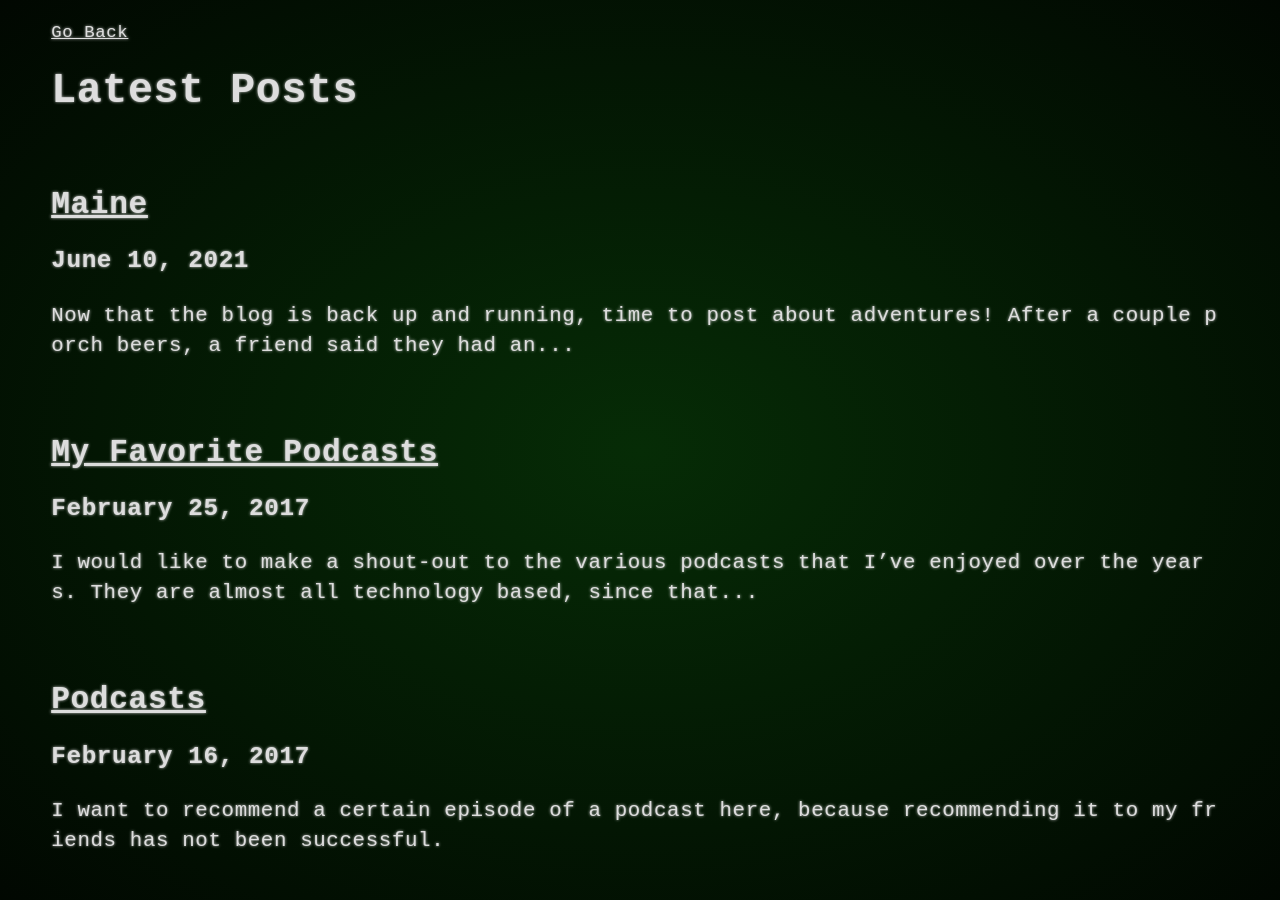
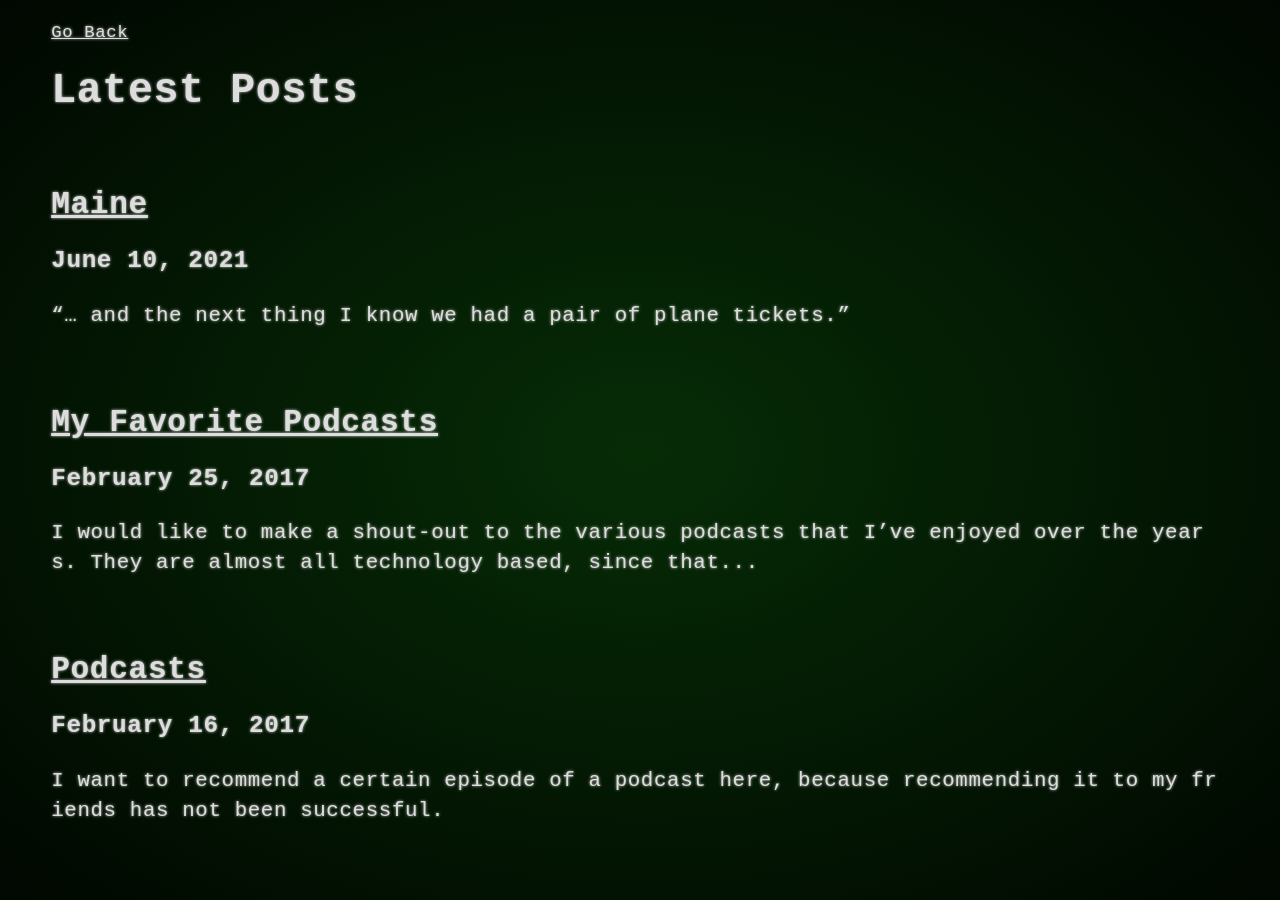
Before and after one commit to smwa/smwa.github.io, a Jekyll site: the page built from blog.html, in a window 1280 px wide and 900 px high. Built offline with Jekyll 4.4.1, drawn with Linux system fonts in a browser that asks for light colours; some of the changed lines change nothing that is shown.

Commit message:
Maine post

```diff
--- a/_posts/2021-06-10-Maine.md
+++ b/_posts/2021-06-10-Maine.md
@@ -2,7 +2,9 @@
 layout: post
 title: Maine
 ---
-Now that the blog is back up and running, time to post about adventures! After a couple porch beers, a friend said they had an itch to get away and they asked where I would go. I said Maine. Why? I'm not sure. I've heard it's pretty, that there's cliff diving, friendly people, and the ocean! I checked the weather for that weekend, and the next thing I know we had a pair of plane tickets.
+*"... and the next thing I know we had a pair of plane tickets."*
+
+Time to post about adventures! After a couple porch beers, a friend said they had an itch to get away and they asked where I would go. I said Maine. Why? I'm not sure. I've heard it's pretty, that there's cliff diving, friendly people, and the ocean! I checked the weather for that weekend, and the next thing I know we had a pair of plane tickets.
 ### Day One - Oklahoma City -> Bangor
 I wake up to an email about a flight delay, and that they want to reschedule us for the next day. We could also wait the extra 3 hours and get in late. This sounded much better than waking up at 4am the next day. We went ahead to the airport at the original time of 10:30am CT, found coffee and a couch, and waited. Besides the long day of travel, we had no trouble.
 
@@ -17,3 +19,21 @@ Then off for a real meal on the river at High Tide. Nice wait staff, good food,
 This is private property but the owners let people come swim. There's a set of waterfalls with pools in between, most big enough to swim in! We found the biggest one that had some folks there already, and jumped in! It was deep enough to jump off of nearby rocks(if you were careful where you jumped), so we jumped, sat under the falls, and enjoyed a few beers on the rocks.
 
 ![Rock face with multiple waterfalls and a pool below](/assets/img/maine2.jpg "A peaceful sight from nature")
+
+We pulled into Bar Harbor and stopped at our motel, with a view across the highway to the ocean. We switched clothes and rushed to a local seafood joint, where we sat by the water and relaxed. The waitress was a lady from out of town that got a job in Bar Harbor so that she could hike and enjoy Acadia National Park. We learned tons from her about what we needed to know for the next morning; we got an extra hour of sleep and were more prepared because of her!
+We crashed at 10pm and woke up at 2:30 to begin our hike up Cadillac Mountain.
+
+### Day Three - Acadia National Park -> Bangor -> Oklahoma City
+We wake up refreshed from 4 hours of sleep, and drive into the park. There are already 2 cars there, and others are getting their headlamps on. We're at the base of Cadillac Mountain, where the sun first hits the United States most of the year. It peaks at 1500 feet above sea level(and is on the ocean) so we had a climb ahead of us. Headlamps on, we start up.
+
+It's beautiful, but a very rough climb. There's a 200 yard stretch of 45 degree stairs, puddles to dodge, and boulders to climb. It took about an hour and a half, with breaks to stop and look over the ocean as dawn approached.
+
+![Looking over the ocean from the top of the cliff, with other visitors nearby](/assets/img/maine4.jpg "All the more glorious because of the work to get there")
+
+You can see a sunrise from most places, but after flying halfway across the states and hiking up a mountain: this was the best sunrise I have ever seen. The trip was definitely worth all of the absurdity! We savored it, as the cold night warmed into a blissful morning. We returned to the car, and headed to brunch in town. Yogurt, omelette, and coffee returned us to ourselves again.
+
+![Selfie of Michael on Cadillac Mountain](/assets/img/maine3.jpg "Obligatory selfie")
+
+We napped, explored town, and went back to the park to enjoy the beach. The ocean sounds and warm sun were excellent, but I could feel the vacation was coming to a close.
+
+![Puffin statue in Bar Harbor](/assets/img/maine3.jpg "Puffin")
```
